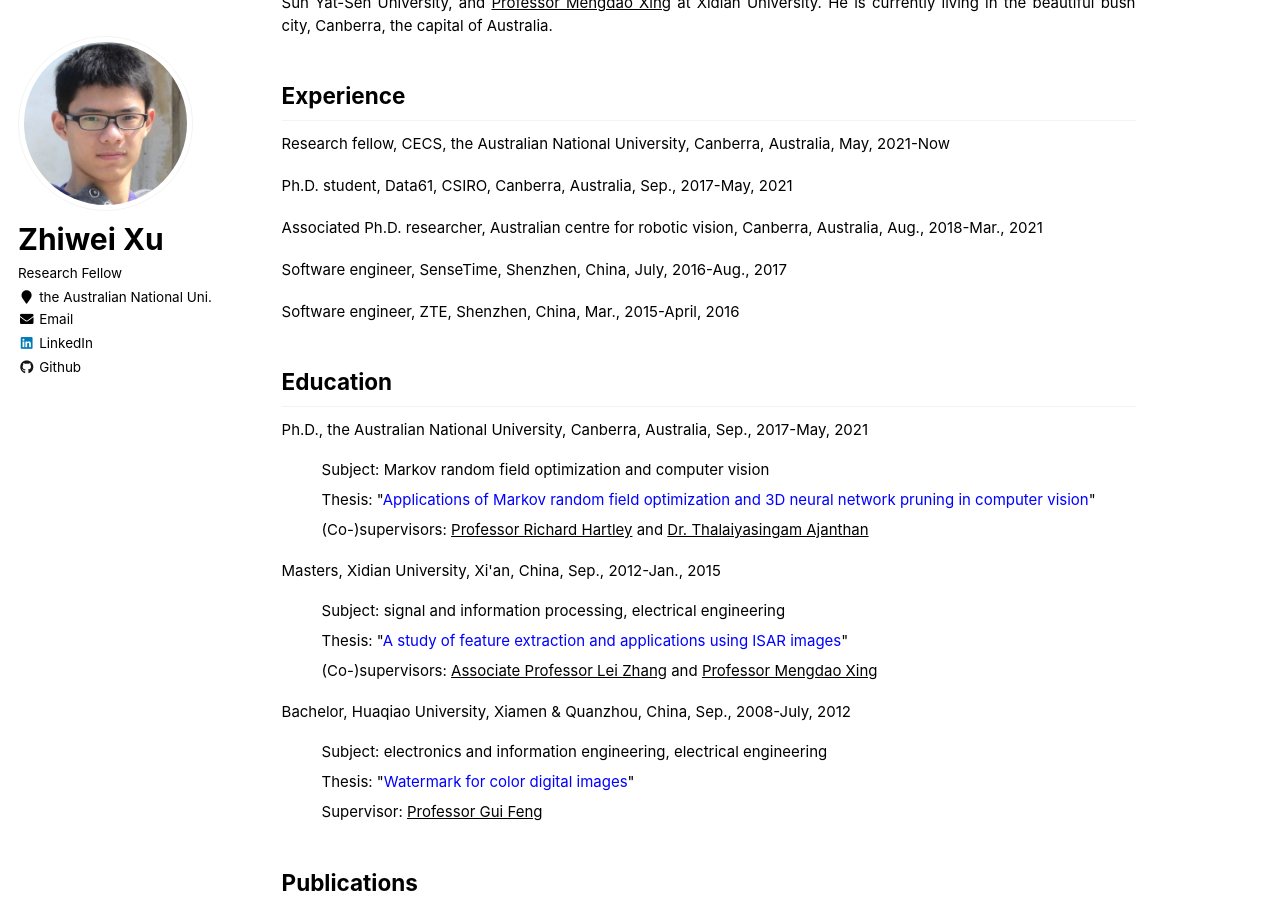
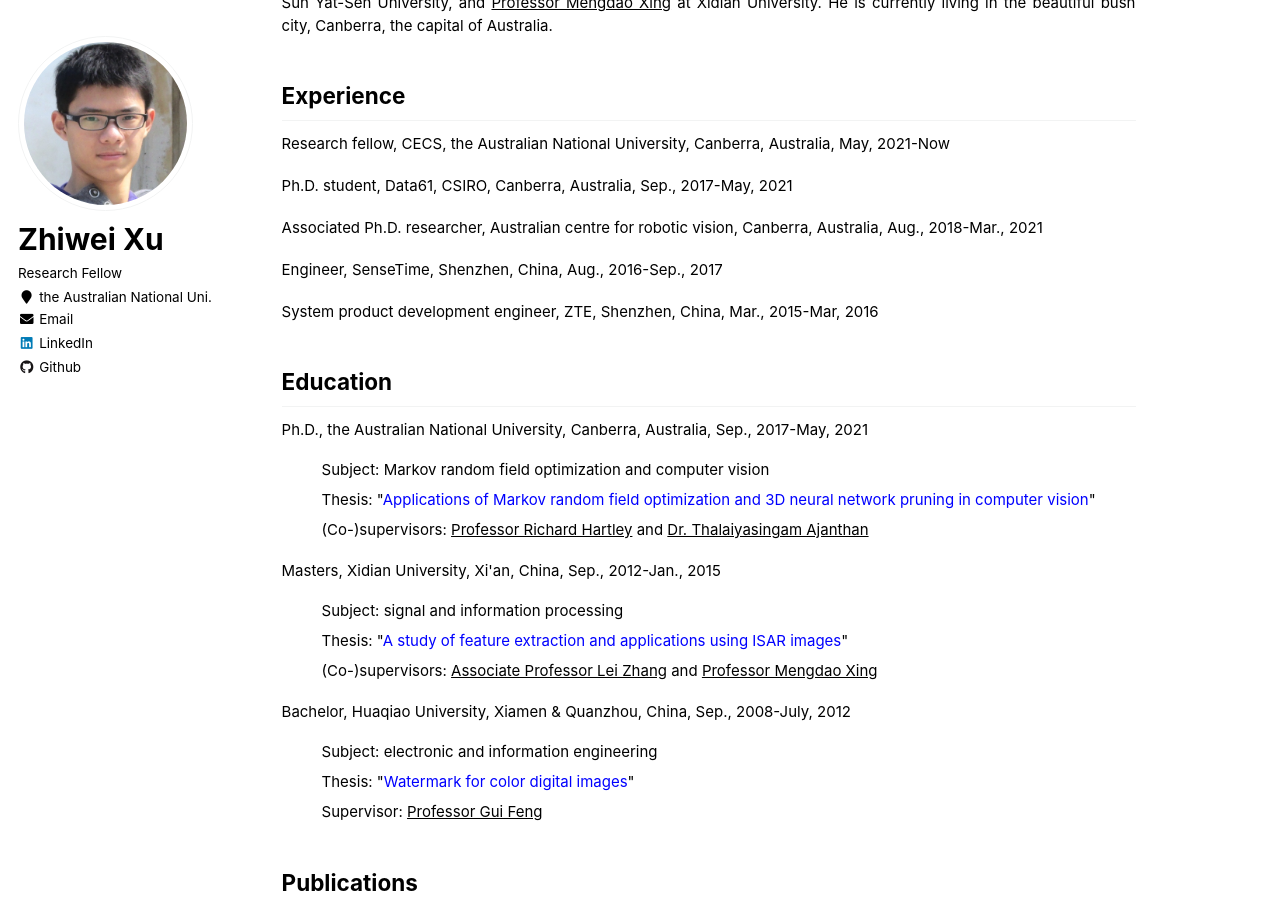
Before and after one commit to zwxu064/zwxu064.github.io, a Jekyll site: the page built from _pages/about.html, in a window 1280 px wide and 900 px high, scrolled down 303 px. Built offline with Jekyll 4.4.1, drawn with Linux system fonts in a browser that asks for light colours.

Commit message:
Update about.html

```diff
--- a/_pages/about.html
+++ b/_pages/about.html
@@ -19,8 +19,8 @@ redirect_from:
 <p>Research fellow, <a style="color: inherit;" href="https://cecs.anu.edu.au/" target="_blank">CECS</a>, <a style="color: inherit;" href="https://www.anu.edu.au/" target="_blank">the Australian National University</a>, Canberra, Australia, May, 2021-Now</p>
 <p>Ph.D. student, <a style="color: inherit;" href="https://data61.csiro.au/" target="_blank">Data61</a>, CSIRO, Canberra, Australia, Sep., 2017-May, 2021</p>
 <p>Associated Ph.D. researcher, <a style="color: inherit;" href="https://www.roboticvision.org/" target="_blank">Australian centre for robotic vision</a>, Canberra, Australia, Aug., 2018-Mar., 2021</p>
-<p>Software engineer, <a style="color: inherit;" href="https://www.sensetime.com/en" target="_blank">SenseTime</a>, Shenzhen, China, July, 2016-Aug., 2017</p>
-<p>Software engineer, <a style="color: inherit;" href="https://www.zte.com.cn/global/" target="_blank">ZTE</a>, Shenzhen, China, Mar., 2015-April, 2016</p>
+<p>Engineer, <a style="color: inherit;" href="https://www.sensetime.com/en" target="_blank">SenseTime</a>, Shenzhen, China, Aug., 2016-Sep., 2017</p>
+<p>System product development engineer, <a style="color: inherit;" href="https://www.zte.com.cn/global/" target="_blank">ZTE</a>, Shenzhen, China, Mar., 2015-Mar, 2016</p>
 
 <h2 id="education">Education</h2>
 <div>Ph.D., the Australian National University, Canberra, Australia, Sep., 2017-May, 2021</div>
@@ -32,14 +32,14 @@ redirect_from:
 
 <div>Masters, Xidian University, Xi'an, China, Sep., 2012-Jan., 2015</div>
 <ul style="list-style-type:none;">
-  <li>Subject: signal and information processing, electrical engineering
+  <li>Subject: signal and information processing
   <li>Thesis: "<a href="../files/Postgraduate_Dissertation.pdf", target="_blank">A study of feature extraction and applications using ISAR images</a>"
   <li>(Co-)supervisors: <a style="color: inherit; text-decoration: underline;" href="https://web.xidian.edu.cn/zhanglei/" target="_blank">Associate Professor Lei Zhang</a> and <a style="color: inherit; text-decoration: underline;" href="https://web.xidian.edu.cn/mdxing/" target="_blank">Professor Mengdao Xing</a>
 </ul>
 
 <div>Bachelor, Huaqiao University, Xiamen & Quanzhou, China, Sep., 2008-July, 2012</div>
 <ul style="list-style-type:none;">
-  <li>Subject: electronics and information engineering, electrical engineering
+  <li>Subject: electronic and information engineering
   <li>Thesis: "<a href="../files/Undergraduate_Dissertation.pdf", target="_blank">Watermark for color digital images</a>"
   <li>Supervisor: <a style="color: inherit; text-decoration: underline;" href="https://eee.hqu.edu.cn/info/1194/4370.htm" target="_blank">Professor Gui Feng</a>
 </ul>
```
